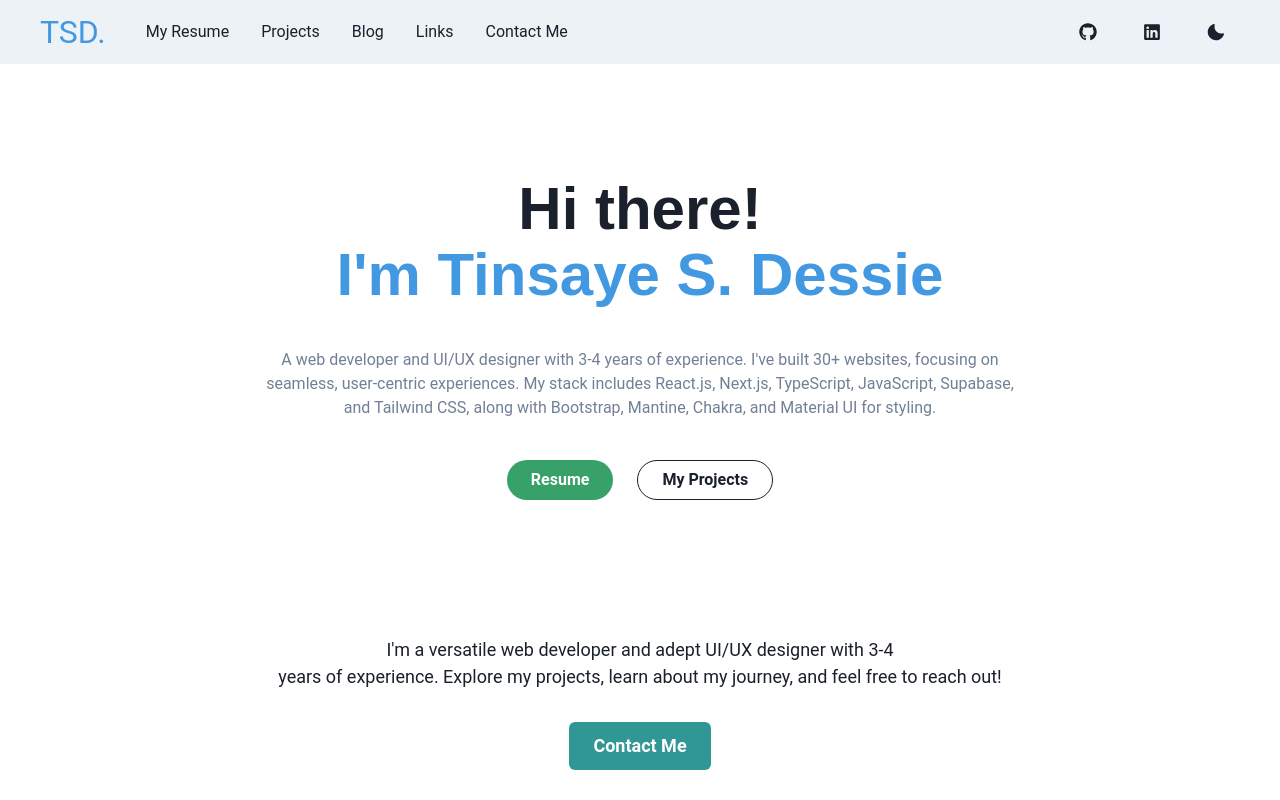
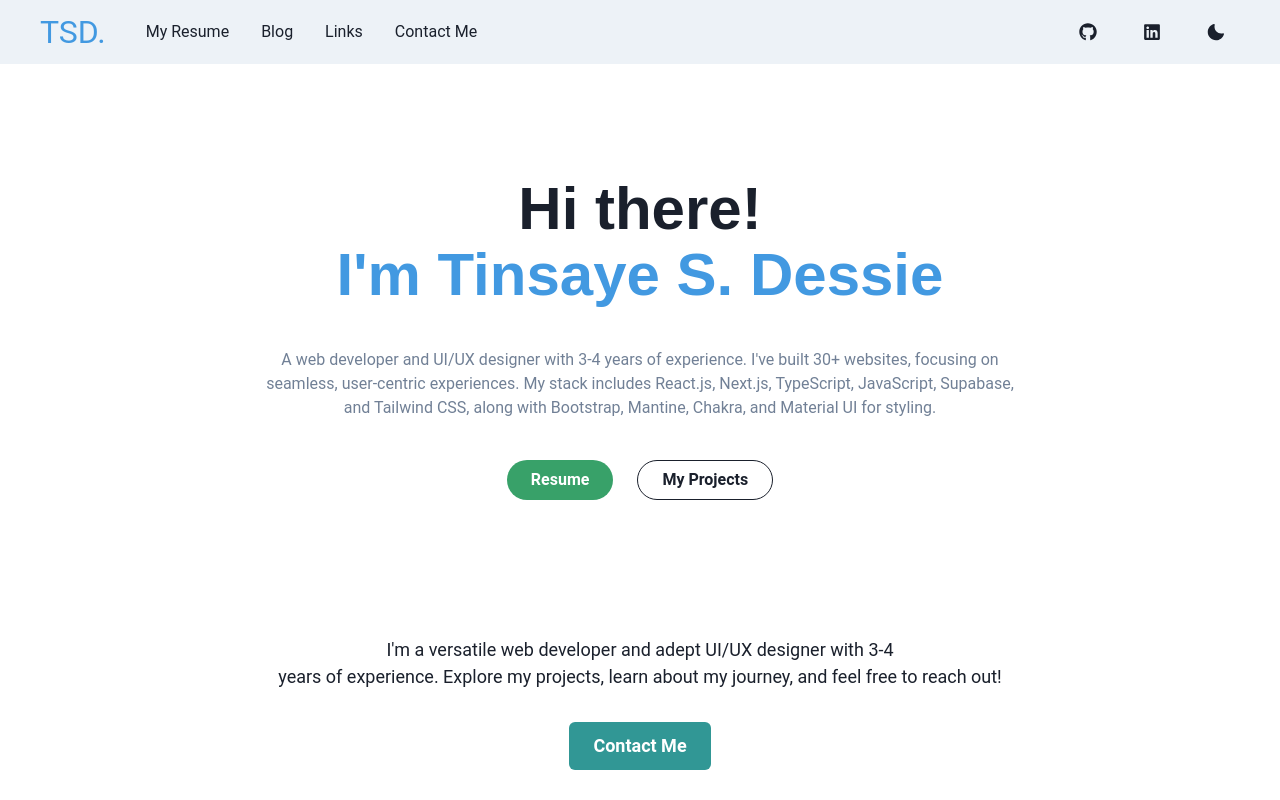
Before and after one commit to tinsaye-simeneh/portfolio, a Next.js app: page / in a window 1280 px wide. Shown: the top 800 px of the page. Built offline with nearby package versions, Linux system fonts and the light colour scheme.

Commit message:
fix: projects section disabled

```diff
--- a/src/app/components/Hero.tsx
+++ b/src/app/components/Hero.tsx
@@ -43,7 +43,7 @@ export default function CallToActionWithIllustration() {
             rounded={"full"}
             px={6}
             as={"a"}
-            href={"/projects"}
+            href={"/links"}
             bg={"white"}
             color={"gray.800"}
             _hover={{ bg: "gray.50" }}
--- a/src/app/components/Navbar.tsx
+++ b/src/app/components/Navbar.tsx
@@ -22,10 +22,6 @@ const Links = [
   {
     lable: "My Resume",
     href: "/my-resume",
-  },
-  {
-    lable: "Projects",
-    href: "/projects",
   },
   {
     lable: "Blog",
--- a/src/app/page.tsx
+++ b/src/app/page.tsx
@@ -79,7 +79,7 @@ export default function Home() {
               ))}
             </SimpleGrid>
 
-            <Link href="/projects">
+            <Link href="/links">
               <Button alignSelf="center" colorScheme="teal" size="lg">
                 View All Projects
               </Button>
```
